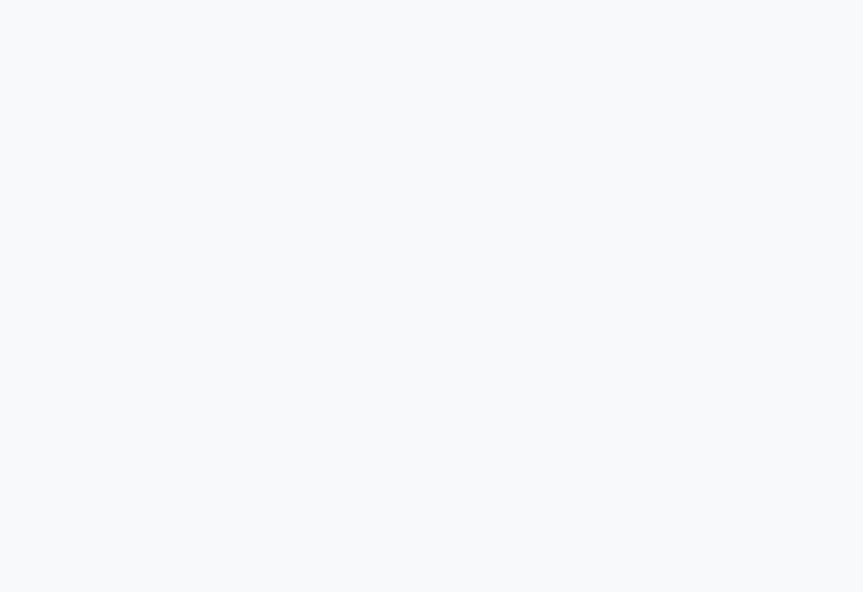
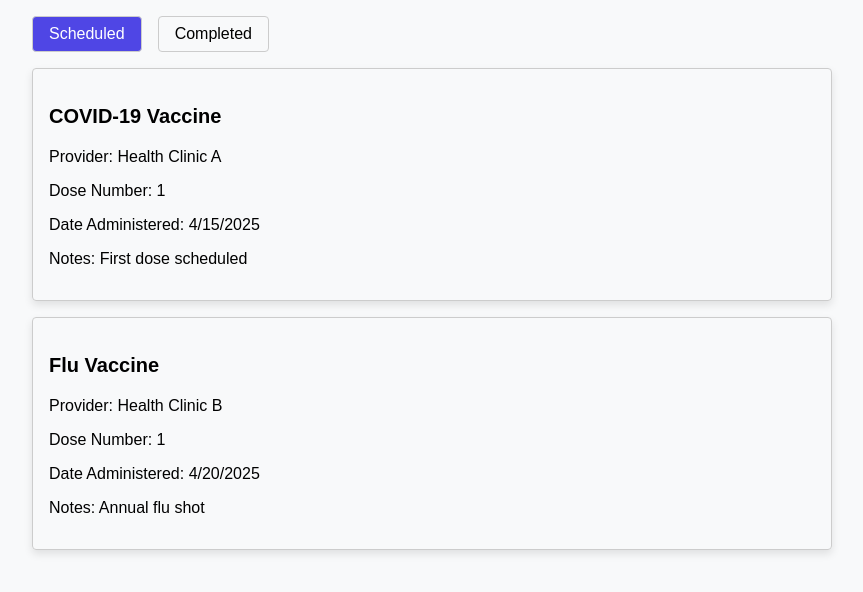
Before and after one commit to ramprasad-selvam/vaccination-front, a React (Vite) app: page /patient in a window 1280 px wide. Before the commit this address had no page. Shown: the top 592 px of the page, without its empty margins (208-1071 px from the left). Built offline with nearby package versions, Linux system fonts and the light colour scheme.

Commit message:
patient dashboard

```diff
--- a/package.json
+++ b/package.json
@@ -10,6 +10,7 @@
     "preview": "vite preview"
   },
   "dependencies": {
+    "axios": "^1.8.4",
     "react": "^19.0.0",
     "react-dom": "^19.0.0",
     "react-router-dom": "^7.5.0"
--- a/src/App.jsx
+++ b/src/App.jsx
@@ -5,7 +5,7 @@ function App() {
     <div style={{ padding: "2rem" }}>
       <h1>Hello World</h1>
       <p>
-        <Link to="/login">Login</Link> | <Link to="/register">Register</Link> | <Link to="/profile">Profile</Link>
+        <Link to="/login">Login</Link> | <Link to="/register">Register</Link> | <Link to="/profile">Profile</Link> | <Link to="/patient">Patient</Link>
       </p>
     </div>
   );
--- /dev/null
+++ b/src/api/services/patientServices.ts
@@ -0,0 +1,15 @@
+import axios from 'axios';
+
+const BASE_API_URL = 'http://localhost:4000/api/v1';
+
+const PATIENTS_API_URL = `${BASE_API_URL}/patients`;
+
+export const getScheduledVaccinations = async (patientId: string) => {
+  const response = await axios.get(`${PATIENTS_API_URL}/${patientId}/scheduled-vaccinations`);
+  return response.data;
+};
+
+export const getCompletedVaccinations = async (patientId: string) => {
+  const response = await axios.get(`${PATIENTS_API_URL}/${patientId}/completed-vaccinations`);
+  return response.data;
+};
--- /dev/null
+++ b/src/components/dummyData.js
@@ -0,0 +1,42 @@
+// dummyData.js
+export const scheduledVaccinations = [
+    {
+      _id: '1',
+      vaccineId: { name: 'COVID-19 Vaccine', manufacturer: 'Pfizer', dosesRequired: 2, ageGroup: '18+' },
+      providerId: { organization: 'Health Clinic A', contact: '123-456-7890', address: '123 Main St' },
+      doseNumber: 1,
+      dateAdministered: new Date('2025-04-15'),
+      notes: 'First dose scheduled',
+      status: 'scheduled'
+    },
+    {
+      _id: '2',
+      vaccineId: { name: 'Flu Vaccine', manufacturer: 'Moderna', dosesRequired: 1, ageGroup: 'All ages' },
+      providerId: { organization: 'Health Clinic B', contact: '987-654-3210', address: '456 Elm St' },
+      doseNumber: 1,
+      dateAdministered: new Date('2025-04-20'),
+      notes: 'Annual flu shot',
+      status: 'scheduled'
+    }
+  ];
+
+  export const completedVaccinations = [
+    {
+      _id: '3',
+      vaccineId: { name: 'COVID-19 Vaccine', manufacturer: 'Pfizer', dosesRequired: 2, ageGroup: '18+' },
+      providerId: { organization: 'Health Clinic A', contact: '123-456-7890', address: '123 Main St' },
+      doseNumber: 2,
+      dateAdministered: new Date('2025-03-15'),
+      notes: 'Second dose completed',
+      status: 'completed'
+    },
+    {
+      _id: '4',
+      vaccineId: { name: 'Hepatitis B Vaccine', manufacturer: 'GSK', dosesRequired: 3, ageGroup: 'All ages' },
+      providerId: { organization: 'Health Clinic C', contact: '555-555-5555', address: '789 Oak St' },
+      doseNumber: 3,
+      dateAdministered: new Date('2025-02-10'),
+      notes: 'Final dose completed',
+      status: 'completed'
+    }
+  ];
--- a/src/main.jsx
+++ b/src/main.jsx
@@ -5,6 +5,7 @@ import App from "./App";
 import Login from "./pages/Login";
 import Register from "./pages/Register";
 import Profile from "./pages/Profile";
+import PatientDashboard from "./pages/PatientDashboard";
 
 ReactDOM.createRoot(document.getElementById("root")).render(
   <React.StrictMode>
@@ -14,6 +15,7 @@ ReactDOM.createRoot(document.getElementById("root")).render(
         <Route path="/login" element={<Login />} />
         <Route path="/register" element={<Register />} />
         <Route path="/profile" element={<Profile />} />
+        <Route path="/patient" element={<PatientDashboard />} />
       </Routes>
     </BrowserRouter>
   </React.StrictMode>
--- /dev/null
+++ b/src/pages/PatientDashboard.tsx
@@ -0,0 +1,117 @@
+// components/PatientDashboard.js
+import React, { useState } from 'react';
+import { scheduledVaccinations, completedVaccinations } from '../components/dummyData';
+
+const PatientDashboard = () => {
+  const [tab, setTab] = useState('scheduled');
+
+  const vaccinations = tab === 'scheduled' ? scheduledVaccinations : completedVaccinations;
+
+  const containerStyle = {
+    maxWidth: '800px',
+    margin: '0 auto',
+    padding: '16px'
+  };
+
+  const tabsStyle = {
+    display: 'flex',
+    gap: '16px'
+  };
+
+  const tabStyle = (isActive) => ({
+    padding: '8px 16px',
+    cursor: 'pointer',
+    border: '1px solid #ccc',
+    borderRadius: '4px',
+    backgroundColor: isActive ? '#4f46e5' : 'transparent',
+    color: isActive ? 'white' : 'black'
+  });
+
+  const cardStyle = {
+    border: '1px solid #ccc',
+    borderRadius: '4px',
+    padding: '16px',
+    marginBottom: '16px',
+    boxShadow: '0 4px 8px rgba(0, 0, 0, 0.1)'
+  };
+
+  const titleStyle = {
+    fontSize: '1.25rem',
+    fontWeight: 'bold'
+  };
+
+  return (
+    <div style={containerStyle}>
+      <div style={tabsStyle}>
+        <button style={tabStyle(tab === 'scheduled')} onClick={() => setTab('scheduled')}>Scheduled</button>
+        <button style={tabStyle(tab === 'completed')} onClick={() => setTab('completed')}>Completed</button>
+      </div>
+      <div className="vaccination-list" style={{ marginTop: '16px' }}>
+        {vaccinations.map(vaccine => (
+          <div key={vaccine._id} style={cardStyle}>
+            <h3 style={titleStyle}>{vaccine.vaccineId.name}</h3>
+            <p>Provider: {vaccine.providerId.organization}</p>
+            <p>Dose Number: {vaccine.doseNumber}</p>
+            <p>Date Administered: {new Date(vaccine.dateAdministered).toLocaleDateString()}</p>
+            <p>Notes: {vaccine.notes}</p>
+          </div>
+        ))}
+      </div>
+    </div>
+  );
+};
+
+export default PatientDashboard;
+
+
+
+
+
+// // components/PatientDashboard.js
+// import React, { useState, useEffect } from 'react';
+// import { getCompletedVaccinations, getScheduledVaccinations } from '../api/services/patientServices';
+// import { Vaccination } from '../types/type';
+
+// interface PatientDashboardProps {
+//   patientId: string;
+// }
+
+// const PatientDashboard: React.FC<PatientDashboardProps> = ({ patientId }) => {
+//   const [vaccinations, setVaccinations] = useState<Vaccination[]>([]);
+//   const [tab, setTab] = useState<'scheduled' | 'completed'>('scheduled');
+
+//   useEffect(() => {
+//     const fetchVaccinations = async () => {
+//       let data: Vaccination[];
+//       if (tab === 'scheduled') {
+//         data = await getScheduledVaccinations(patientId);
+//       } else {
+//         data = await getCompletedVaccinations(patientId);
+//       }
+//       setVaccinations(data);
+//     };
+//     fetchVaccinations();
+//   }, [patientId, tab]);
+
+//   return (
+//     <div className="container mx-auto p-4">
+//       <div className="tabs">
+//         <button className={`tab ${tab === 'scheduled' ? 'tab-active' : ''}`} onClick={() => setTab('scheduled')}>Scheduled</button>
+//         <button className={`tab ${tab === 'completed' ? 'tab-active' : ''}`} onClick={() => setTab('completed')}>Completed</button>
+//       </div>
+//       <div className="vaccination-list mt-4">
+//         {vaccinations.map(vaccine => (
+//           <div key={vaccine._id} className="card mb-4 p-4 shadow-lg">
+//             <h3 className="text-xl font-bold">{vaccine.vaccineId.name}</h3>
+//             <p>Provider: {vaccine.providerId.organization}</p>
+//             <p>Dose Number: {vaccine.doseNumber}</p>
+//             <p>Date Administered: {new Date(vaccine.dateAdministered).toLocaleDateString()}</p>
+//             <p>Notes: {vaccine.notes}</p>
+//           </div>
+//         ))}
+//       </div>
+//     </div>
+//   );
+// };
+
+// export default PatientDashboard;
--- /dev/null
+++ b/src/types/type.ts
@@ -0,0 +1,25 @@
+// types/types.ts
+export interface Vaccine {
+    _id: string;
+    name: string;
+    manufacturer: string;
+    dosesRequired: number;
+    ageGroup: string;
+  }
+
+  export interface Provider {
+    _id: string;
+    organization: string;
+    contact: string;
+    address: string;
+  }
+
+  export interface Vaccination {
+    _id: string;
+    vaccineId: Vaccine;
+    providerId: Provider;
+    doseNumber: number;
+    dateAdministered: Date;
+    notes: string;
+    status: 'scheduled' | 'completed';
+  }
```
Also changed, not shown: src/components/VaccinationRecord.tsx (added, +23 -0 lines), src/api/config.ts (added), 2 other files (tests, documents, lock files or other folders).
